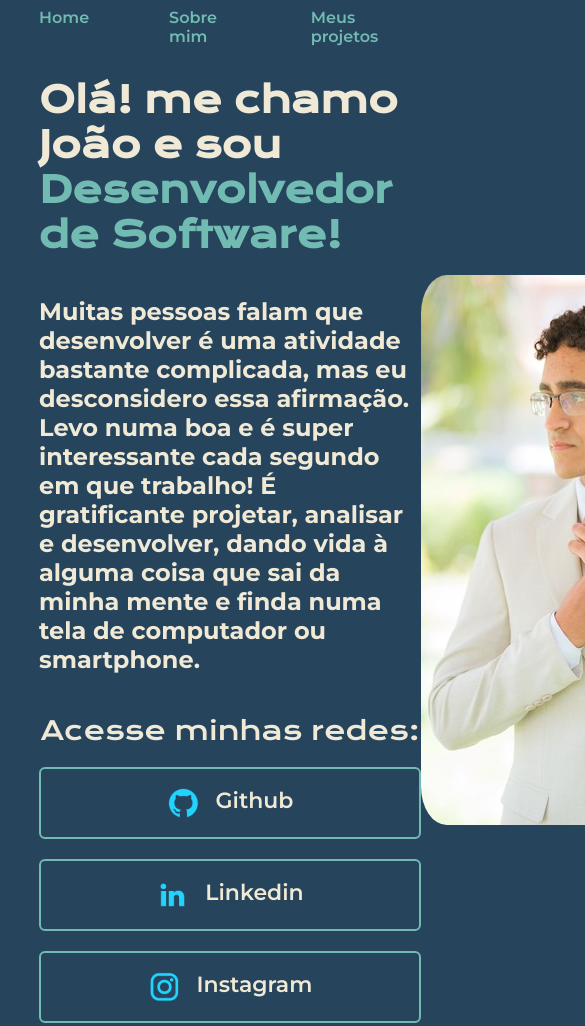
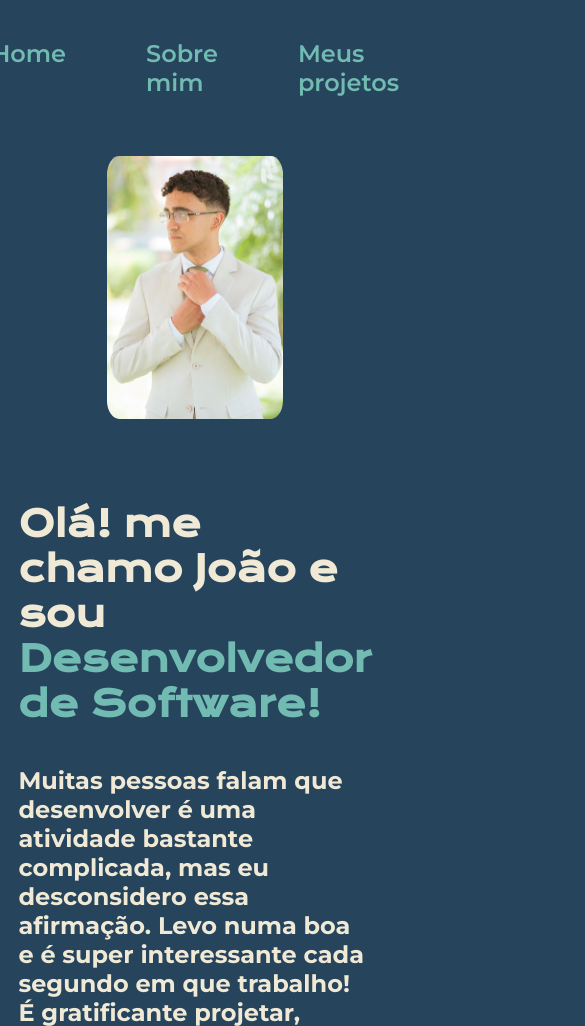
Before and after one commit to joaovictordjl/PORTF-LIO, a plain HTML site: page index.html in a window 390 px wide. Shown: the top 1026 px of the page, 585 px wide, since content can reach past the window. Drawn offline with nearby package versions, Linux system fonts and the light colour scheme.

Commit message:
finalizando a criação

```diff
--- a/styles/style.css
+++ b/styles/style.css
@@ -34,7 +34,7 @@ body {
 
 .cabecalho__menu__link{
     font-family: var(--fonte-secundaria);
-    font-size: 24;
+    font-size: 1.5rem;
     font-weight: 600;
     color: var(--cor-terciaria);
     text-decoration: none;
@@ -43,7 +43,7 @@ body {
 
 .minha-foto {
     border-radius: 7%;
-
+    width:50% ;
 }
 
 .apresentacao {
@@ -51,10 +51,11 @@ body {
     display: flex;
     align-items: center;
     justify-content: space-between;
+    gap: 82px;
 }
 
 .apresentacao__conteudo{
-    width: 615px;
+    width: 50%;
     display: flex;
     flex-direction:column;
     gap: 40px;
@@ -63,14 +64,14 @@ body {
 
 .apresentacao__conteudo__titulo{
     font-family: var(--fonte-primaria);
-    font-size: 36px;
+    font-size: 2.25rem;
 }
 
 .titulo-destaque{
     color: var(--cor-terciaria);
 }
  .apresentacao__conteudo__texto {
-    font-size: 24px;
+    font-size: 1.5rem;
     font-family: var(--fonte-secundaria);
     margin-bottom: 40px;
  }
@@ -86,7 +87,7 @@ body {
  .apresentacao__links__subtitulo {
     font-family: var(--fonte-primaria);
     font-weight: 400;
-    font-size: 26px;
+    font-size: 1.5rem;
   }
 
  .apresentacao__links__link {
@@ -94,11 +95,11 @@ body {
     justify-content: center;
     gap: 16px;
     font-family: var(--fonte-secundaria) ;
-    width: 378px;
+    width: 50%;
     text-align: center;
     border: 2px solid var(--cor-terciaria);
     border-radius: 6px;
-    font-size: 22px;
+    font-size: 1.5rem;
     color: var(--cor-secundaria);
     padding: 18px 0;
     text-decoration: none;
@@ -115,7 +116,29 @@ body {
     background-color: var(--cor-terciaria);
     padding: 24px;
     font-family: var(--fonte-secundaria);
-    font-size: 20px;
+    font-size: 1.5rem;
     font-weight: 400;
     text-align: center;
  }
+
+ @media (max-width: 1100px){
+    .cabecalho {
+        padding: 10%;
+
+    }
+
+    .cabecalho__menu{
+        justify-content: center;
+    }
+
+    .apresentacao {
+        flex-direction: column-reverse;
+        padding: 5%;
+    }
+
+    .apresentacao__conteudo{
+        width: auto;
+    }
+
+
+ }
```
